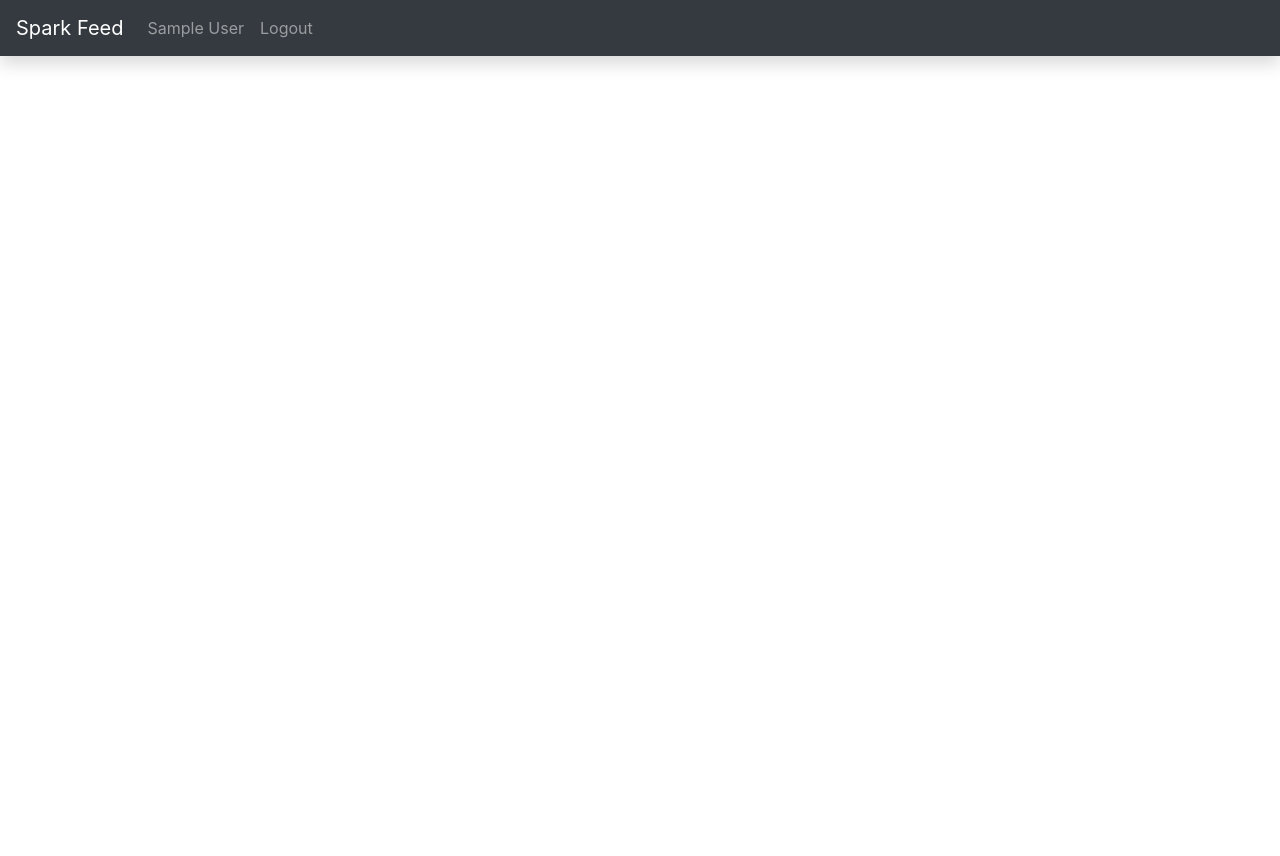
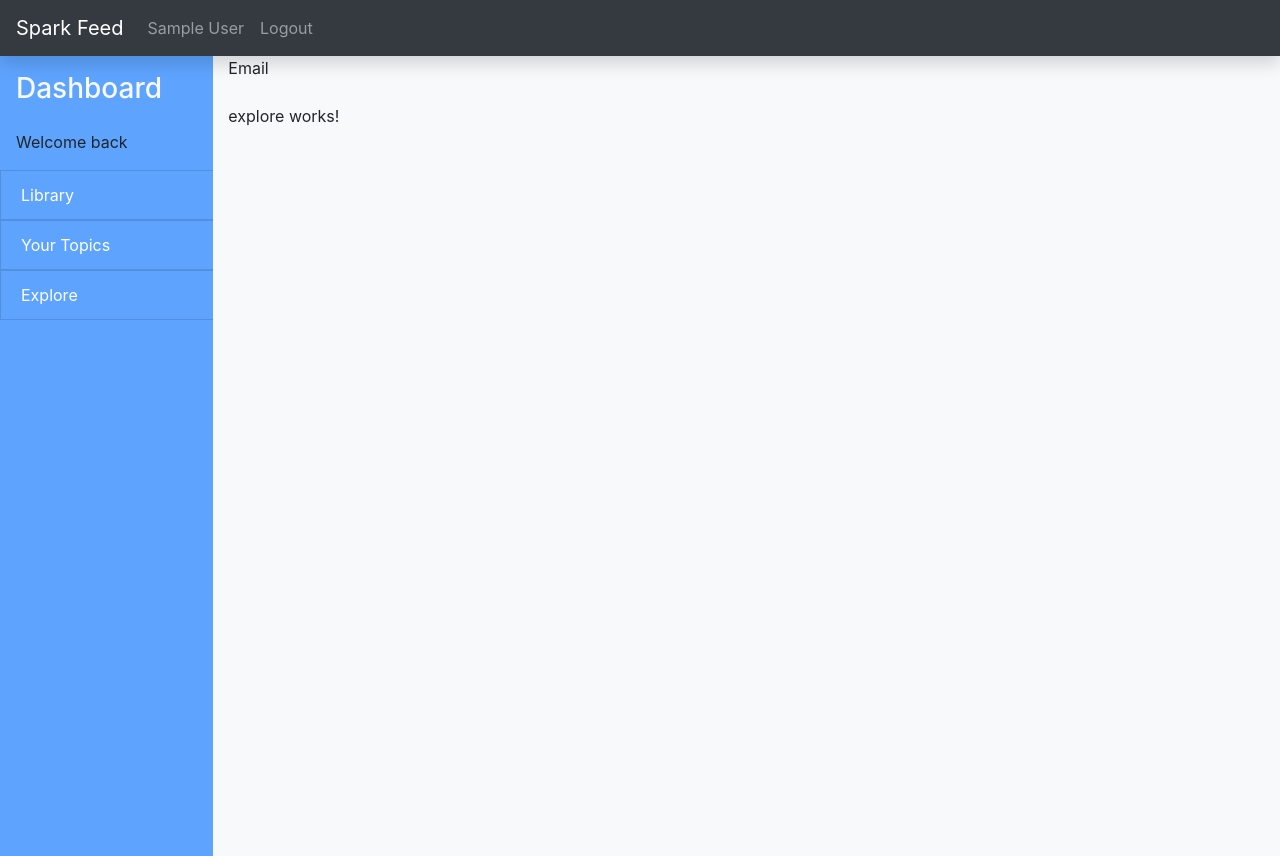
Before and after one commit to mpage544165/Spark-Feed, an Angular app in the folder client/: page /profile/explore in a window 1280 px wide. Before the commit this address led to /. Before the commit the page ends 800 px from the top, so only its background shows below. Built offline with nearby package versions, Linux system fonts and the light colour scheme; no server answers; sample sign-in values are in the browser's storage.

Commit message:
add explore page component

```diff
--- /dev/null
+++ b/client/src/app/explore/explore.component.html
@@ -0,0 +1 @@
+<p>explore works!</p>
--- /dev/null
+++ b/client/src/app/explore/explore.component.ts
@@ -0,0 +1,15 @@
+import { Component, OnInit } from '@angular/core';
+
+@Component({
+  selector: 'app-explore',
+  templateUrl: './explore.component.html',
+  styleUrls: ['./explore.component.css']
+})
+export class ExploreComponent implements OnInit {
+
+  constructor() { }
+
+  ngOnInit(): void {
+  }
+
+}
--- a/client/src/app/profile/profile.component.html
+++ b/client/src/app/profile/profile.component.html
@@ -19,7 +19,7 @@
         </li>
 
         <li>
-          <a class="list-group-item list-group-item-action" >Explore</a>
+          <a class="list-group-item list-group-item-action" routerLink="explore">Explore</a>
         </li>
       </ul>
 
```
Also changed, not shown: client/src/app/app.module.ts (+5 -2 lines), client/src/app/explore/explore.component.css (added), 1 other file (tests, documents, lock files or other folders).
